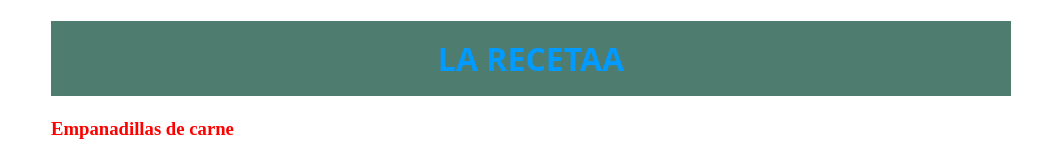
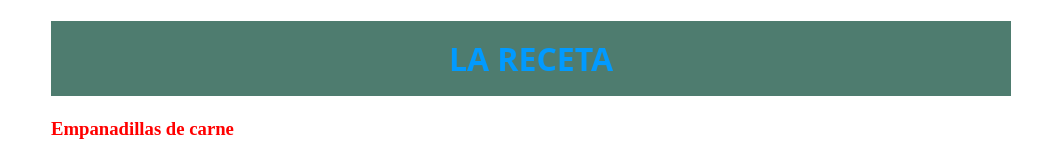
Before and after one commit to MouadChograni/-PR-CTICA-SMX-MP08-UF5-Pt2---Inici-amb-CSS, a plain HTML site: page recetas/flan3.html in a window 1280 px wide. Shown: the top 159 px of the page, without its empty margins (109-1151 px from the left). Drawn offline with Linux system fonts and the light colour scheme; a script that the page names is missing.

Commit message:
Update flan3.html

```diff
--- a/recetas/flan3.html
+++ b/recetas/flan3.html
@@ -28,7 +28,7 @@
 
 </html>
 
-<h1>LA RECETAA</h1>
+<h1>LA RECETA</h1>
 
 <h3 style="color: red">Empanadillas de carne</h3>
 
```
